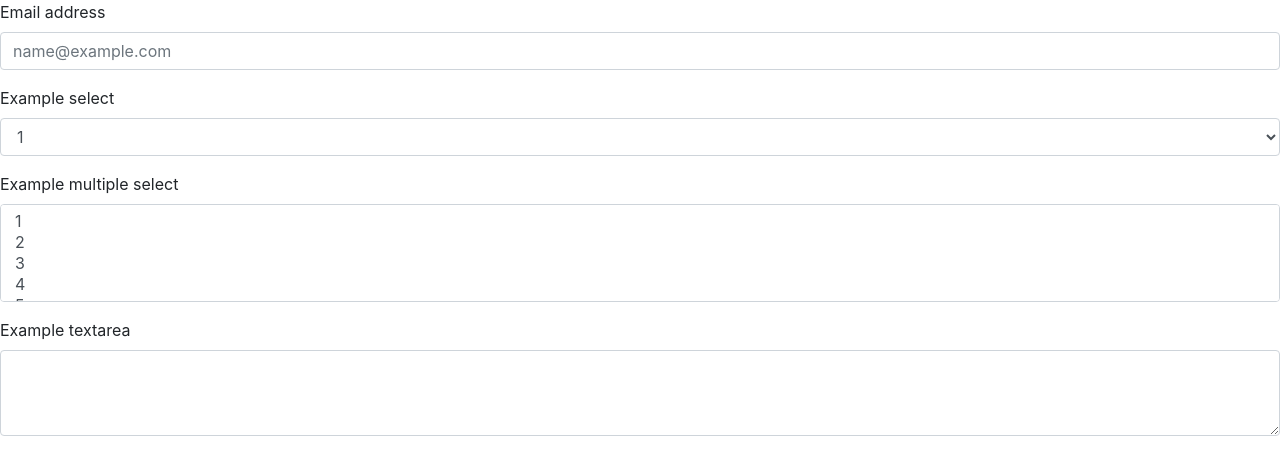
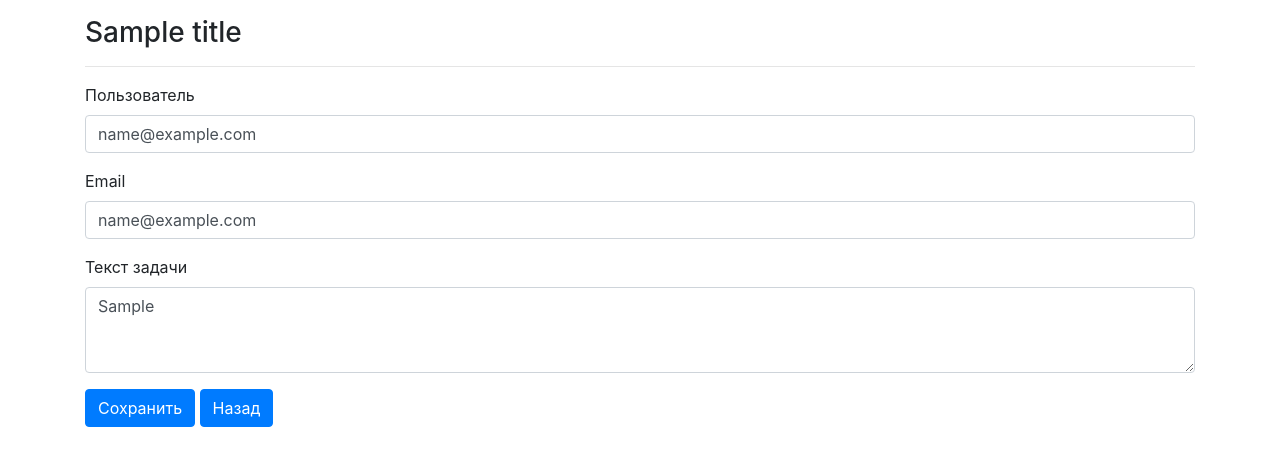
Before and after one commit to basked/basCMS.loc, a PHP site: template application/views/task/edit.php in a window 1280 px wide. Shown: the top 475 px of the page. Run offline with PHP 8.4, Linux system fonts and the light colour scheme; the template is opened without the code that fills it: most values are stand-ins (such as "Sample title", 1, 10 or a date in 2020).

Commit message:
Task Controller index, add, edit methods Task View  - index, add, edit pages  Task view - Logic behavior on(admin or user)

```diff
--- a/application/lib/Database.php
+++ b/application/lib/Database.php
@@ -37,7 +37,6 @@ class Database
             $stmt = $this->db->prepare($sql);
             if (!empty($params)) {
                 foreach ($params as $key => $val) {
-                   echo "$key => $val<br>";
                     $stmt->bindValue(':' . $key, $val);
                 }
             }
--- a/application/views/task/add.php
+++ b/application/views/task/add.php
@@ -1,7 +1,7 @@
 <div class="container">
     <div class="row">
         <div class="col-sm-12">
-            <p><?php echo $title ?></p>
+            <p><h3><?php echo $title ?></h3></p>
             <hr>
         </div>
     </div>
--- a/application/views/task/edit.php
+++ b/application/views/task/edit.php
@@ -1,30 +1,31 @@
-<form>
+<div class="container">
+    <div class="row">
+        <div class="col-sm-12">
+            <p><h3><?php echo $title; ?></h3></p>
+            <hr>
+        </div>
+    </div>
+    <div class="row">
+        <div class="col-sm-12">
+            <form action="task/add" method="post">
                 <div class="form-group">
-        <label for="exampleFormControlInput1">Email address</label>
-        <input type="email" class="form-control" id="exampleFormControlInput1" placeholder="name@example.com">
+                    <label for="email">Пользователь</label>
+                    <input  id="user"  class="form-control" name="user" type="text" value="<?php echo $task['email'] ?>">
                 </div>
                 <div class="form-group">
-        <label for="exampleFormControlSelect1">Example select</label>
-        <select class="form-control" id="exampleFormControlSelect1">
-            <option>1</option>
-            <option>2</option>
-            <option>3</option>
-            <option>4</option>
-            <option>5</option>
-        </select>
+                    <label for="email">Email</label>
+                    <input id="email" class="form-control" name="email"  type="email" value="<?php echo $task['email'] ?>">
                 </div>
                 <div class="form-group">
-        <label for="exampleFormControlSelect2">Example multiple select</label>
-        <select multiple class="form-control" id="exampleFormControlSelect2">
-            <option>1</option>
-            <option>2</option>
-            <option>3</option>
-            <option>4</option>
-            <option>5</option>
-        </select>
+                    <label for="task_txt">Текст задачи </label>
+                    <textarea name="task_txt" id="task_txt" class="form-control" rows="3"><?php echo $task['task_txt'] ?></textarea>
                 </div>
                 <div class="form-group">
-        <label for="exampleFormControlTextarea1">Example textarea</label>
-        <textarea class="form-control" id="exampleFormControlTextarea1" rows="3"></textarea>
+                    <button class="btn btn-primary" name="register" type="submit">Сохранить</button>
+                    <a class="btn btn-primary" href="/" role="button">Назад</a>
                 </div>
             </form>
+        </div>
+
+    </div>
+</div>
```
Also changed, not shown: application/controllers/TaskController.php (+4 -5 lines), application/models/Task.php (+14 -2 lines), application/views/task/index.php (+8 -4 lines). Lines whose indentation alone changed are shown as unchanged.
